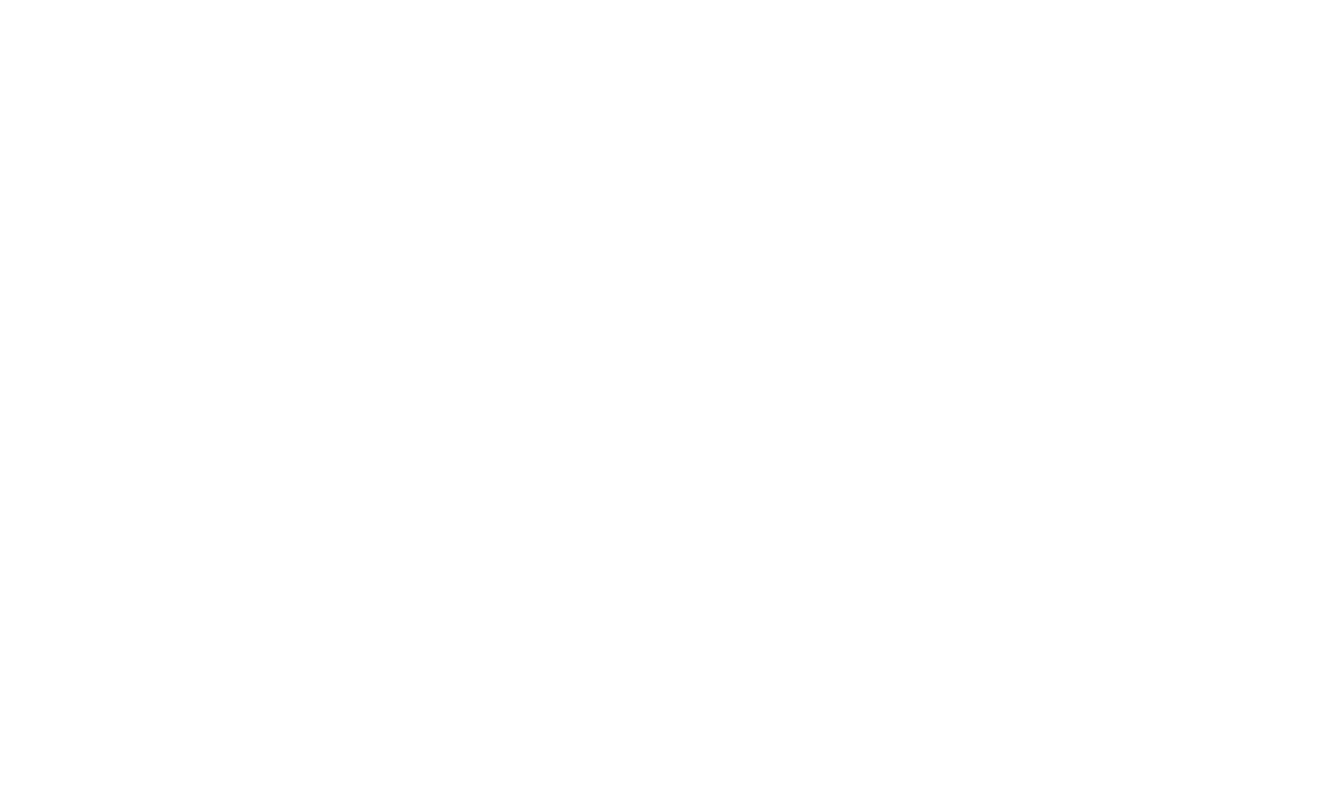
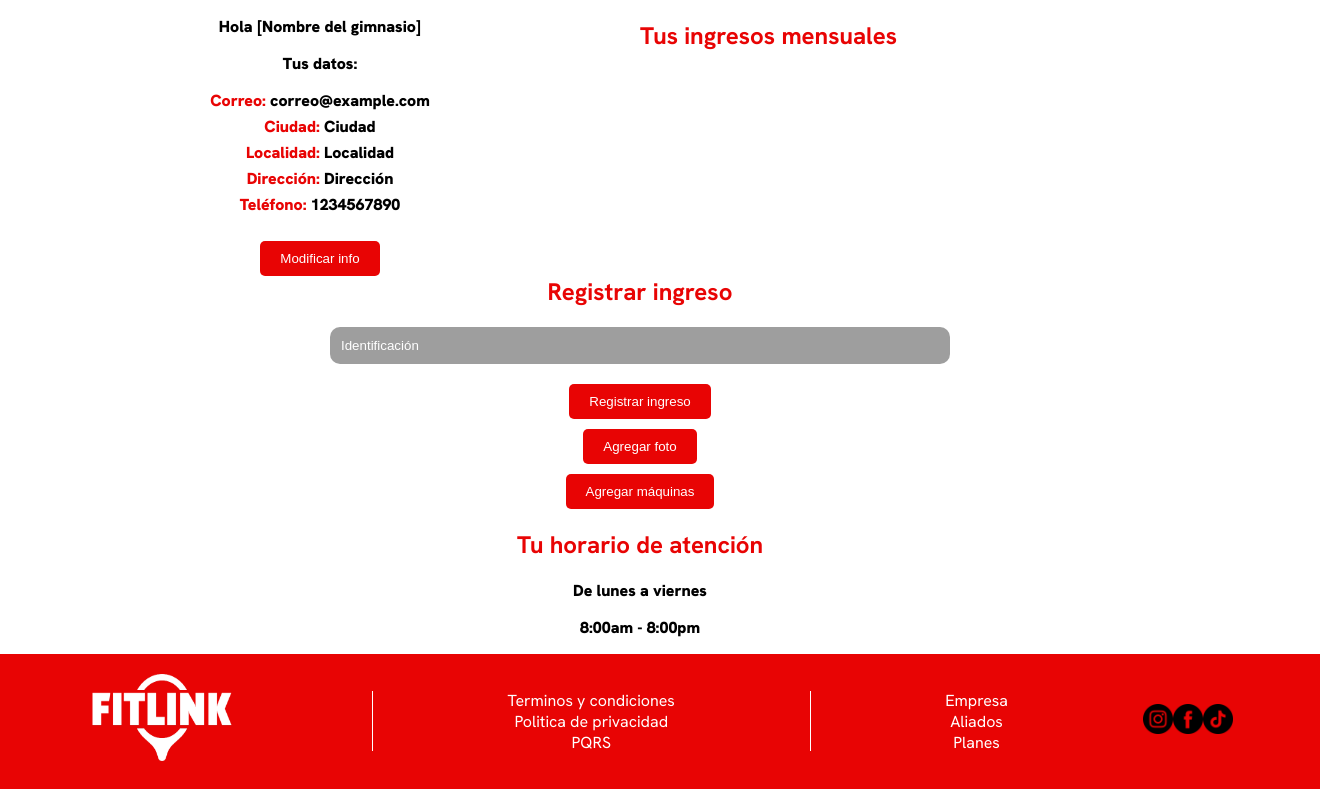
Before and after one commit to snova1/FITLINK, a React (Create React App) app in the folder frontend/: page /Gym in a window 1280 px wide. Before the commit this address had no page. Shown: the whole page, 1320 px wide, since content can reach past the window. Built offline with nearby package versions, Linux system fonts and the light colour scheme.

Commit message:
Añadir página gym inicial

```diff
--- a/frontend/src/App.js
+++ b/frontend/src/App.js
@@ -7,6 +7,7 @@
 import Empresa from './pages/Empresa';
 import TyC from './pages/TyC';
 import PPriv from './pages/PPriv';
+import GymAdmin from './pages/GymAdmin';
 
 function App() {
   return (
@@ -18,6 +19,7 @@
         <Route path="/planes" element={<Planes />}></Route>
         <Route path="/TyC" element={<TyC />}></Route>
         <Route path="/PoliticasDePrivacidad" element={<PPriv />}></Route>
+        <Route path="/Gym" element={<GymAdmin />}></Route>
       </Routes>
     </BrowserRouter>
   );
--- /dev/null
+++ b/frontend/src/hojas-de-estilo/GymAdmin.css
@@ -0,0 +1,80 @@
+@import url('https://fonts.googleapis.com/css2?family=Hanken+Grotesk:ital,wght@0,100..900;1,100..900&display=swap');
+
+.GymAdmin {
+    text-align: center;
+    font-family: 'Hanken Grotesk', sans-serif;
+
+}
+
+
+.gym-info {
+    width:50%;
+    float:left;
+    text-align: center;
+}
+
+.ingreso-chart{
+    float:left;
+}
+
+.rest{
+    clear:both;
+    text-align: center;
+}
+.gym-data {
+    list-style-type: none;
+    padding: 0;
+}
+
+.gym-data li {
+    margin-bottom: 5px; /* Ajusta el espaciado entre elementos de la lista si es necesario */
+}
+
+h2{
+    text-align: center;
+    color: #e80404;
+}
+p{
+    font-weight: 900;
+}
+.data-type{
+    color: #e80404;
+    font-weight: 900;
+}
+.data-value{
+    font-weight: 900;
+}
+.schedule{
+    text-align: center;
+}
+
+button {
+    text-align: center;
+    padding: 10px 20px;
+    background-color: #e80404;
+    color: #fff;
+    border: none;
+    border-radius: 5px;
+    cursor: pointer;
+    margin-top: 10px !important;
+  }
+
+  button:hover {
+    background-color: #ac0505;
+  }
+
+
+  input {
+    padding: 10px;
+    box-sizing: border-box;
+    border-radius: 10px;
+    border: 1px solid transparent;
+    background-color: #9e9e9e;
+    color: white;
+    margin-bottom: 10px !important;
+    display: block;
+    margin: 0 auto;
+  }
+  input::placeholder {
+    color: white;
+}
--- /dev/null
+++ b/frontend/src/pages/GymAdmin.js
@@ -0,0 +1,52 @@
+import React from 'react';
+import '../hojas-de-estilo/GymAdmin.css';
+import Footer from '../Footer';
+
+function GymAdmin() {
+  return (
+    <div className="gym-admin-dashboard">
+      <div className="gym-info">
+        <div className="profile-picture"></div>
+        <p className="gym-greeting">Hola [Nombre del gimnasio]</p>
+        <p className="gym-data-title">Tus datos:</p>
+        <ul className="gym-data">
+          <li><span className="data-type">Correo:</span> <span className="data-value">correo@example.com</span></li>
+          <li><span className="data-type">Ciudad:</span> <span className="data-value">Ciudad</span></li>
+          <li><span className="data-type">Localidad:</span> <span className="data-value">Localidad</span></li>
+          <li><span className="data-type">Dirección:</span> <span className="data-value">Dirección</span></li>
+          <li><span className="data-type">Teléfono:</span> <span className="data-value">1234567890</span></li>
+        </ul>
+        <button className="modify-info-button">Modificar info</button>
+      </div>
+      <div className="ingreso-chart">
+        <h2 className="chart-title">Tus ingresos mensuales</h2>
+        {/* Gráfico de ingresos aquí */}
+      </div>
+      <div className='rest'>
+      <div className="registrar-ingreso">
+        <h2 className="registrar-ingreso-title">Registrar ingreso</h2>
+        <div className="input-field">
+          <input type="text" placeholder="Identificación" />
+          <button className="registrar-ingreso-button">Registrar ingreso</button>
+        </div>
+      </div>
+      <div className="image-scroll">
+        {/* Scroll de imágenes */}
+        <button className="add-image-button">Agregar foto</button>
+      </div>
+      <div className="machine-scroll">
+        {/* Scroll de máquinas */}
+        <button className="add-image-button">Agregar máquinas</button>
+      </div>
+      <div className="schedule">
+        <h2 className="schedule-title">Tu horario de atención</h2>
+        <p className="schedule-description">De lunes a viernes</p>
+        <p className="schedule-hours">8:00am - 8:00pm</p>
+      </div>
+      </div>
+      <Footer />
+    </div>
+  );
+}
+
+export default GymAdmin;
```
